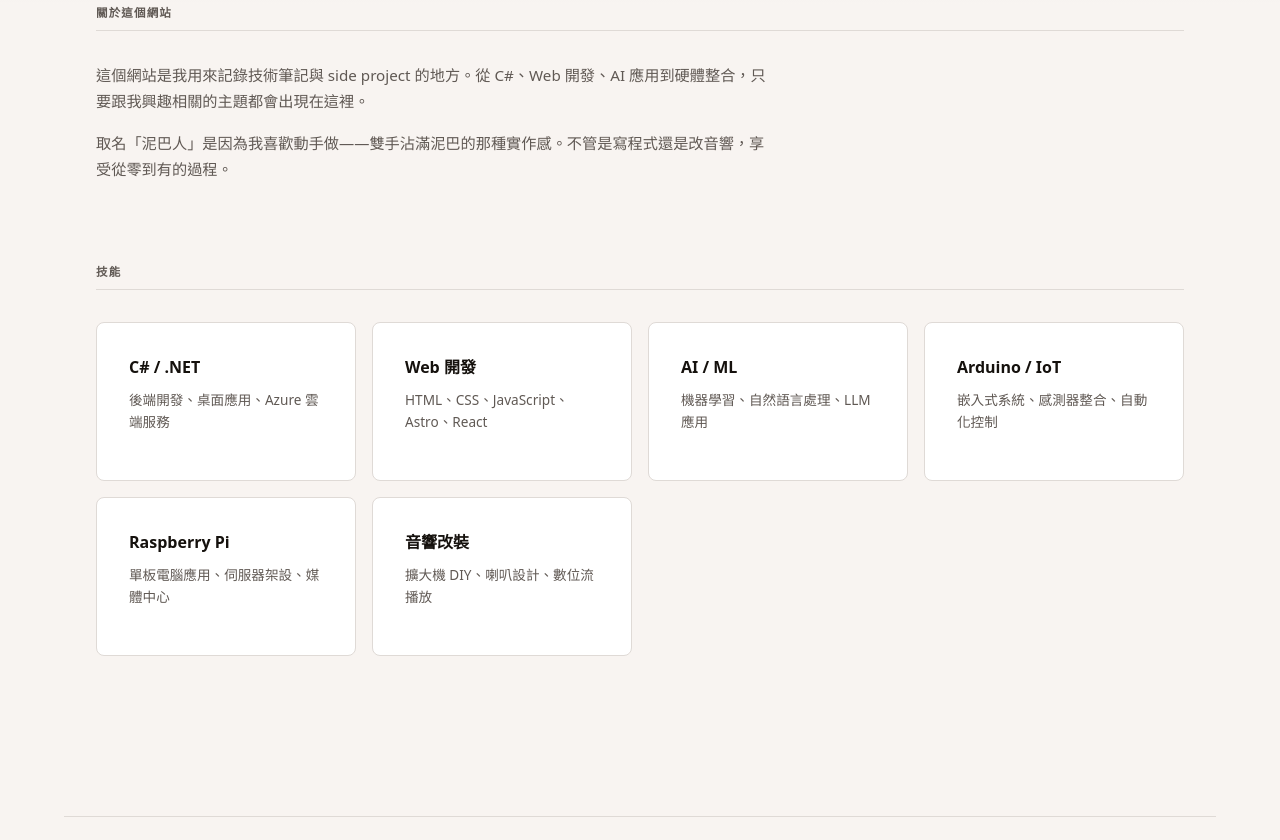
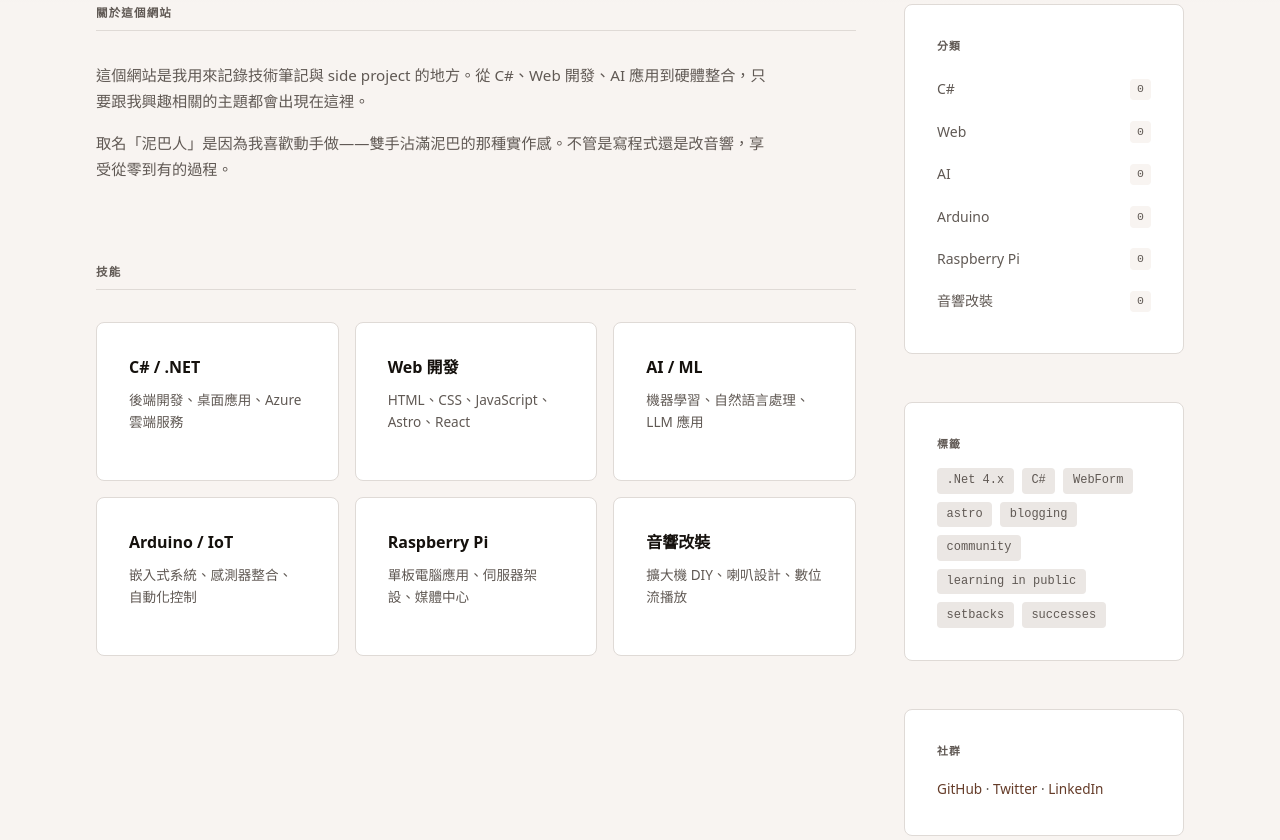
Before and after one commit to StrongKelvin/StrongKelvin.github.io, an Astro site: page /about in a window 1280 px wide. Shown: the part 473-1313 px from the top of the page. Built offline with nearby package versions, Linux system fonts and the light colour scheme; Astro itself is replaced by a stand-in of ours; grey boxes are pictures that could not be loaded.

Commit message:
feat(sidebar): extract sidebar widget into reusable component
將首頁右側的分類、標籤、社群抽出為 Sidebar.astro 元件
並在首頁、文章頁（MarkdownPostLayout）、關於頁統一使用
三頁皆改為 grid 雙欄佈局（1fr + 280px）

```diff
--- /dev/null
+++ b/src/components/Sidebar.astro
@@ -0,0 +1,115 @@
+---
+const { allPosts, allTags } = Astro.props;
+
+const categories = [
+  { name: 'C#', slug: 'csharp' },
+  { name: 'Web', slug: 'web' },
+  { name: 'AI', slug: 'ai' },
+  { name: 'Arduino', slug: 'arduino' },
+  { name: 'Raspberry Pi', slug: 'raspberry-pi' },
+  { name: '音響改裝', slug: 'audio' },
+];
+---
+
+<aside class="sidebar">
+  <div class="widget">
+    <h3 class="widget-title">分類</h3>
+    <ul class="cat-list">
+      {categories.map((cat) => (
+        <li>
+          <a href={`/tags/${cat.slug}`}>
+            {cat.name}
+            <span class="count">
+              {allPosts.filter(p => p.data.tags.some(t => t.toLowerCase() === cat.slug)).length}
+            </span>
+          </a>
+        </li>
+      ))}
+    </ul>
+  </div>
+
+  <div class="widget">
+    <h3 class="widget-title">標籤</h3>
+    <div class="tag-cloud">
+      {allTags.map((tag) => (
+        <a href={`/tags/${tag}`}>{tag}</a>
+      ))}
+    </div>
+  </div>
+
+  <div class="widget">
+    <h3 class="widget-title">社群</h3>
+    <p class="widget-social">
+      <a href="https://github.com/StrongKelvin">GitHub</a> ·
+      <a href="#">Twitter</a> ·
+      <a href="#">LinkedIn</a>
+    </p>
+  </div>
+</aside>
+
+<style>
+  .sidebar { display: flex; flex-direction: column; gap: var(--space-xl); }
+  .widget {
+    background: var(--color-surface);
+    border-radius: var(--radius-md);
+    padding: var(--space-lg);
+    border: 1px solid var(--color-border);
+  }
+  .widget-title {
+    font-size: 0.68rem;
+    font-weight: 600;
+    letter-spacing: 0.1em;
+    text-transform: uppercase;
+    color: var(--color-text-secondary);
+    margin-bottom: var(--space-md);
+  }
+  .cat-list { display: flex; flex-direction: column; gap: var(--space-xs); }
+  .cat-list li a {
+    display: flex;
+    align-items: center;
+    justify-content: space-between;
+    font-size: 0.875rem;
+    color: var(--color-text-secondary);
+    padding: var(--space-sm) 0;
+    transition: color 0.2s;
+  }
+  .cat-list li a:hover { color: var(--color-accent); }
+  .cat-list .count {
+    font-size: 0.72rem;
+    font-family: var(--font-mono);
+    color: var(--color-text-secondary);
+    background: var(--color-bg);
+    padding: 0.1rem 0.45rem;
+    border-radius: var(--radius-sm);
+  }
+  .tag-cloud {
+    display: flex;
+    flex-wrap: wrap;
+    gap: var(--space-sm);
+  }
+  .tag-cloud a {
+    font-size: 0.75rem;
+    font-family: var(--font-mono);
+    padding: 0.2rem 0.6rem;
+    border-radius: var(--radius-sm);
+    background: var(--color-tag-bg);
+    color: var(--color-text-secondary);
+    transition: background 0.2s, color 0.2s;
+  }
+  .tag-cloud a:hover {
+    background: var(--color-accent-soft);
+    color: var(--color-accent);
+  }
+  .widget-social {
+    font-size: 0.85rem;
+    color: var(--color-text-secondary);
+    line-height: 2;
+  }
+  .widget-social a {
+    color: var(--color-accent);
+    transition: color 0.2s;
+  }
+  .widget-social a:hover {
+    color: var(--color-text);
+  }
+</style>
--- a/src/layouts/MarkdownPostLayout.astro
+++ b/src/layouts/MarkdownPostLayout.astro
@@ -1,9 +1,13 @@
 ---
+import { getCollection } from "astro:content";
 import BaseLayout from './BaseLayout.astro';
 import Profile from '../components/Profile.astro';
+import Sidebar from '../components/Sidebar.astro';
 import {Icon} from 'astro-icon/components';
 
 const { frontmatter } = Astro.props;
+const allPosts = await getCollection('blog');
+const allTags = [...new Set(allPosts.map(p => p.data.tags).flat())].sort();
 ---
 <BaseLayout pageTitle={frontmatter.title}>
   <Profile
@@ -12,6 +16,7 @@ const { frontmatter } = Astro.props;
     bio="手沾泥巴的開發者。寫 C#、Web、AI，也玩 Arduino、Raspberry Pi 跟音響改裝。這裡記錄技術踩坑與 side project 的點滴。"
     tags={["C#", "Web", "AI", "Arduino", "Raspberry Pi", "音響改裝"]}
   />
+  <div class="main">
     <article class="post-article">
       <header class="post-header">
         <h1 class="post-title">{frontmatter.title}</h1>
@@ -45,14 +50,22 @@ const { frontmatter } = Astro.props;
         <slot />
       </div>
     </article>
+
+    <Sidebar allPosts={allPosts} allTags={allTags} />
+  </div>
 </BaseLayout>
 
 <style>
-  .post-article {
-    max-width: 48rem;
+  .main {
+    max-width: var(--max-width);
     margin: 0 auto;
     padding: 0 var(--space-lg) var(--space-2xl);
+    display: grid;
+    grid-template-columns: 1fr 280px;
+    gap: var(--space-xl);
   }
+
+  .post-article {
 
   .post-header {
     background: var(--color-surface);
@@ -211,7 +224,8 @@ const { frontmatter } = Astro.props;
   }
 
   @media (max-width: 768px) {
-    .post-article {
+    .main {
+      grid-template-columns: 1fr;
       padding: 0 var(--space-md) var(--space-lg);
     }
     .post-header,
--- a/src/pages/about.astro
+++ b/src/pages/about.astro
@@ -1,8 +1,12 @@
 ---
+import { getCollection } from "astro:content";
 import BaseLayout from '../layouts/BaseLayout.astro';
 import Profile from '../components/Profile.astro';
+import Sidebar from '../components/Sidebar.astro';
 
 const pageTitle = "關於我";
+const allPosts = await getCollection('blog');
+const allTags = [...new Set(allPosts.map(p => p.data.tags).flat())].sort();
 ---
 
 <BaseLayout pageTitle={pageTitle}>
@@ -13,6 +17,7 @@ const pageTitle = "關於我";
     tags={["C#", "Web", "AI", "Arduino", "Raspberry Pi", "音響改裝"]}
   />
 
+  <div class="main">
     <div class="content">
       <section class="about-section">
         <h2 class="section-title">關於這個網站</h2>
@@ -50,13 +55,19 @@ const pageTitle = "關於我";
         </div>
       </section>
     </div>
+
+    <Sidebar allPosts={allPosts} allTags={allTags} />
+  </div>
 </BaseLayout>
 
 <style>
-  .content {
+  .main {
     max-width: var(--max-width);
     margin: 0 auto;
     padding: 0 var(--space-lg) var(--space-2xl);
+    display: grid;
+    grid-template-columns: 1fr 280px;
+    gap: var(--space-xl);
   }
 
   .about-section {
@@ -114,6 +125,9 @@ const pageTitle = "關於我";
   }
 
   @media (max-width: 768px) {
+    .main {
+      grid-template-columns: 1fr;
+    }
     .skill-grid {
       grid-template-columns: 1fr;
     }
```
Also changed, not shown: src/pages/index.astro (+2 -101 lines). Lines whose indentation alone changed are shown as unchanged.
